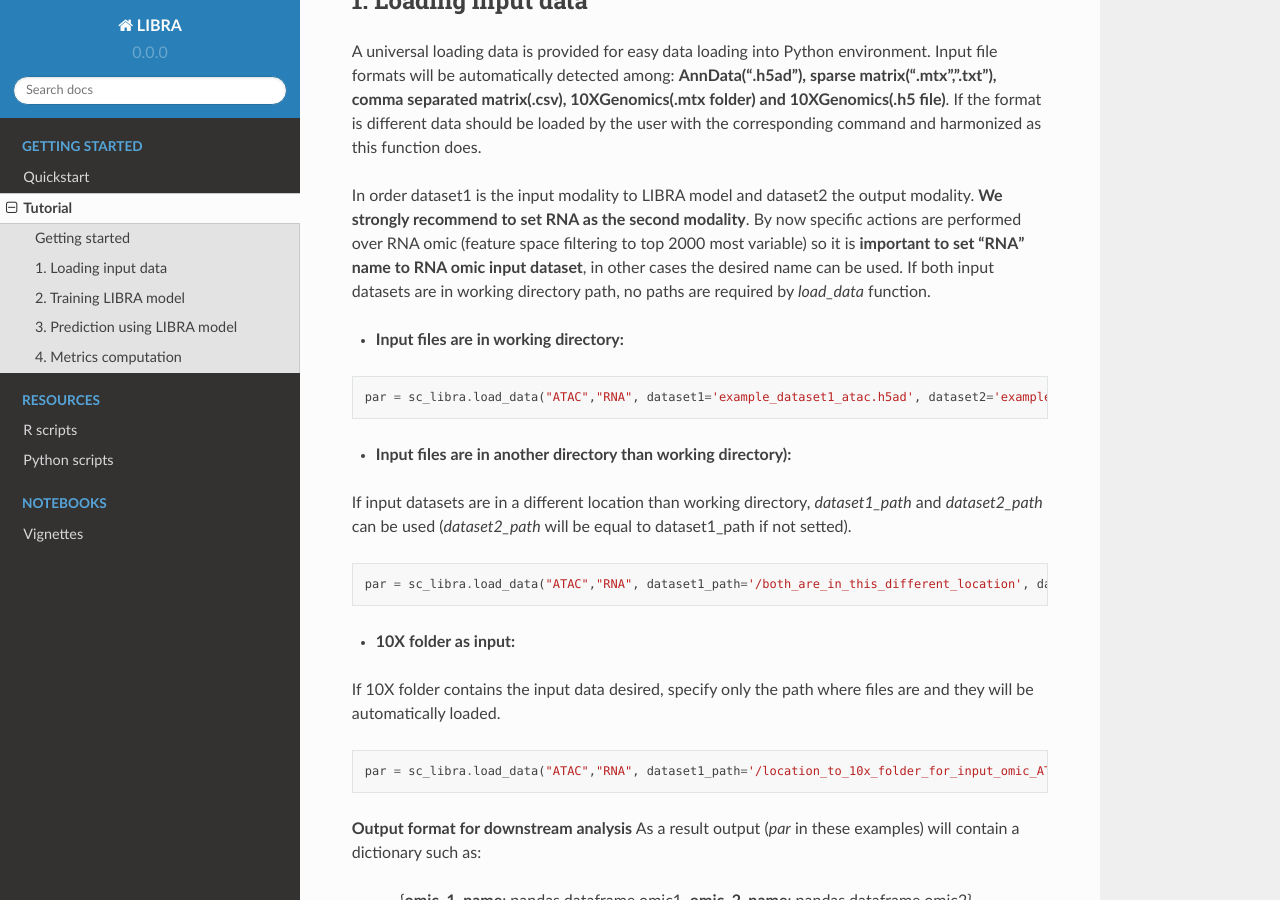
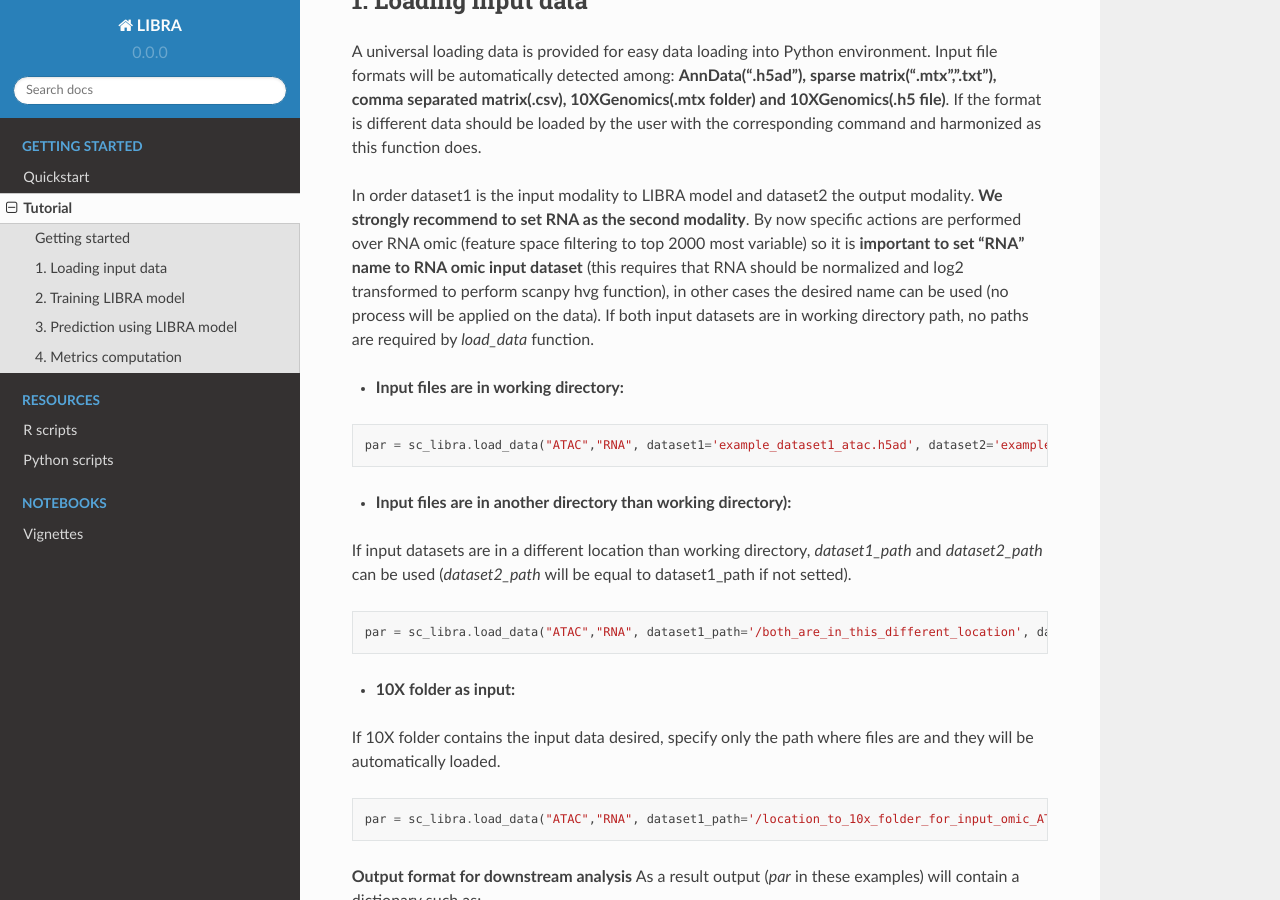
Before and after one commit to TranslationalBioinformaticsUnit/LIBRA, a Sphinx documentation site: the page built from docs/source/tutorial.rst, in a window 1280 px wide and 900 px high, scrolled down 627 px. Built offline with Sphinx 7.4.7 and the Read the Docs theme 2.0.0, drawn with Linux system fonts in a browser that asks for light colours; some of the changed text lies outside the part shown.

Commit message:
Update tutorial.rst

```diff
--- a/docs/source/tutorial.rst
+++ b/docs/source/tutorial.rst
@@ -25,7 +25,7 @@
 
 A universal loading data is provided for easy data loading into Python environment. Input file formats will be automatically detected among: **AnnData(".h5ad"), sparse matrix(".mtx",".txt"), comma separated matrix(.csv), 10XGenomics(.mtx folder) and 10XGenomics(.h5 file)**. If the format is different data should be loaded by the user with the corresponding command and harmonized as this function does.
 
-In order dataset1 is the input modality to LIBRA model and dataset2 the output modality. **We strongly recommend to set RNA as the second modality**. By now specific actions are performed over RNA omic (feature space filtering to top 2000 most variable) so it is **important to set "RNA" name to RNA omic input dataset**, in other cases the desired name can be used. If both input datasets are in working directory path, no paths are required by *load_data* function.
+In order dataset1 is the input modality to LIBRA model and dataset2 the output modality. **We strongly recommend to set RNA as the second modality**. By now specific actions are performed over RNA omic (feature space filtering to top 2000 most variable) so it is **important to set "RNA" name to RNA omic input dataset** (this requires that RNA should be normalized and log2 transformed to perform scanpy hvg function), in other cases the desired name can be used (no process will be applied on the data). If both input datasets are in working directory path, no paths are required by *load_data* function.
 
 - **Input files are in working directory:**
 
@@ -141,7 +141,7 @@
 
 - **ppji:**
 
-Finally PPJI metric can be computed against the reference obtained clustering of either omics to measure how preserved is the biological information in clusters in the integrated latent space obtained in LIBRA model. To include this reference clustering information *cluster_origin* parameter is used. To feed this parameter information "cluster_origin=adata.obs['leiden']" serves as example of expected input format. **We strongly recommend to compute reference clusterings using *leiden* algorithm as it has proved to provide good results and to exclude divergences in clusters due to different algorithms used and not because of the model performance (LIBRA use *leiden* and the method for latent clustering computation).** As before *libra_output* can be used to specify the name of a model to compute it only for the desired model. Outputs will be saved after function ends.
+Finally PPJI metric can be computed against the reference obtained clustering of either omics to measure how preserved is the biological information in clusters in the integrated latent space obtained in LIBRA model. To include this reference clustering information *cluster_origin* parameter is used. To feed this parameter information "cluster_origin=adata.obs['leiden']" serves as example of expected input format (one column dataframe extracted from Seurat@meta.data is also valid and will be automatically transformed into required format). **We strongly recommend to compute reference clusterings using *leiden* algorithm as it has proved to provide good results and to exclude divergences in clusters due to different algorithms used and not because of the model performance (LIBRA use *leiden* and the method for latent clustering computation).** As before *libra_output* can be used to specify the name of a model to compute it only for the desired model. Outputs will be saved after function ends.
 
 .. code-block:: python
 
```
